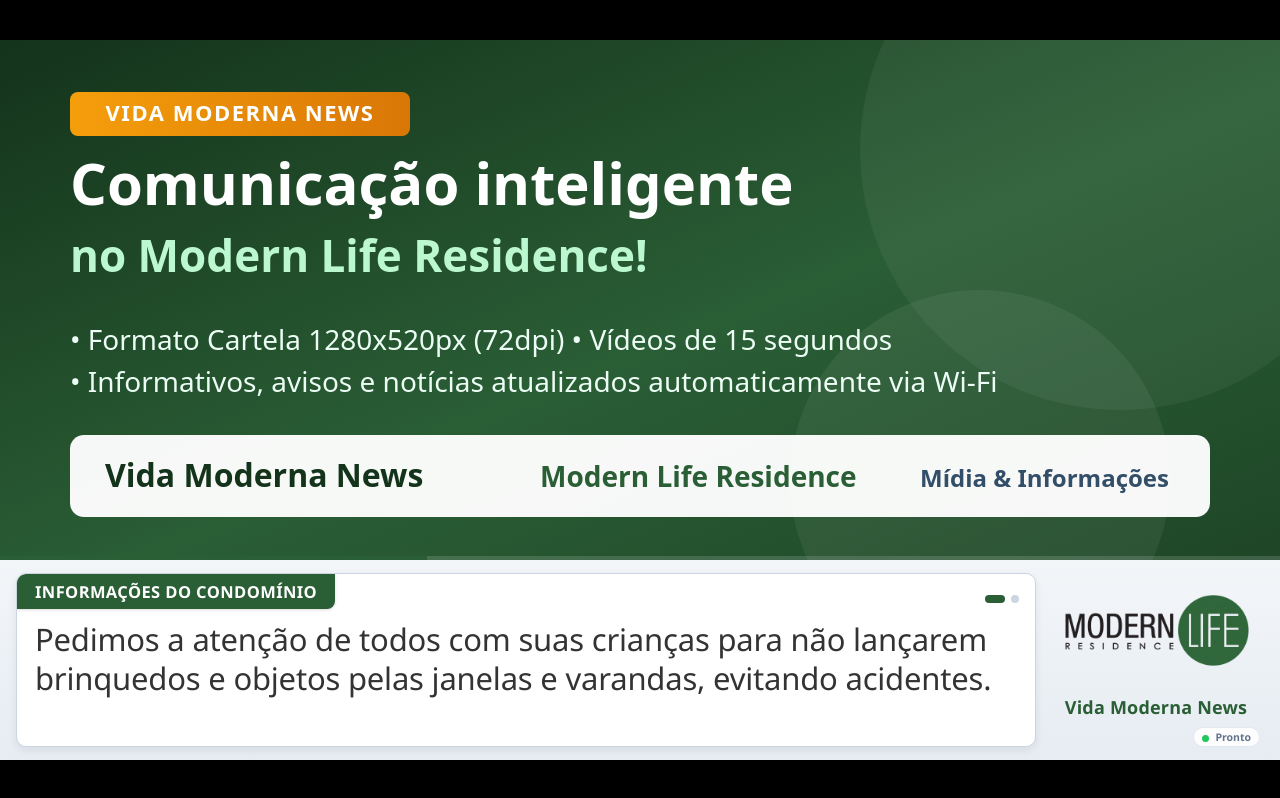
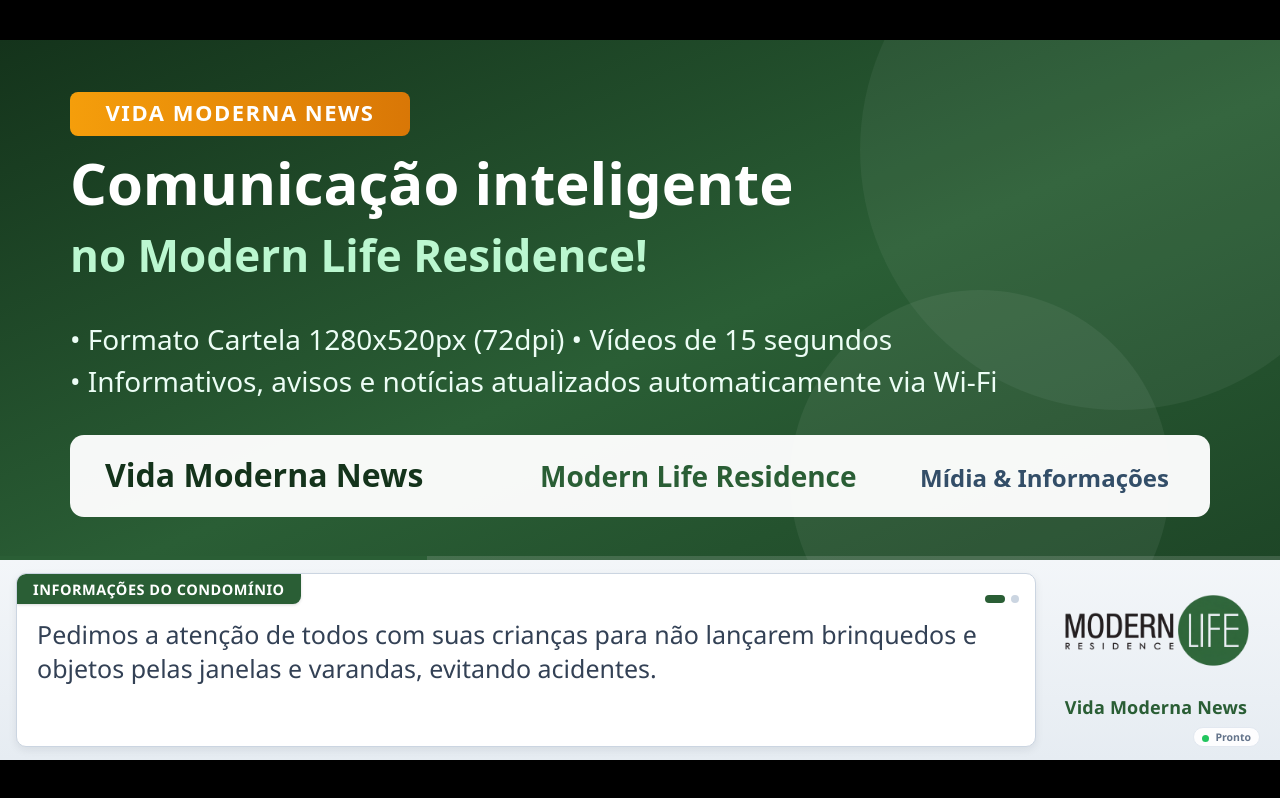
Before and after one commit to alescristao-cpu/vida-moderna-news, a website: page index.html in a window 1280 px wide. Drawn offline with Linux system fonts and the light colour scheme; no server answers.

Commit message:
Refine notice card font size and line spacing for better visual comfort

```diff
--- a/css/player.css
+++ b/css/player.css
@@ -252,18 +252,18 @@ body.hide-cursor * {
 #notice-header-row {
   position: relative;
   width: 100%;
-  height: 36px;
+  height: 34px;
 }
 
 #notice-badge {
   display: inline-block;
   background: #2a5e35;
   color: #ffffff;
-  font-size: 16.5px;
+  font-size: 14.5px;
   font-weight: 700;
   text-transform: uppercase;
-  letter-spacing: 0.4px;
-  padding: 6px 18px;
+  letter-spacing: 0.5px;
+  padding: 5px 16px;
   border-top-left-radius: 8px;
   border-bottom-right-radius: 8px;
   box-shadow: 0 1px 3px rgba(0, 0, 0, 0.15);
@@ -295,22 +295,22 @@ body.hide-cursor * {
 
 #notice-body {
   position: absolute;
-  top: 38px;
+  top: 34px;
   left: 0;
   right: 0;
   bottom: 0;
-  padding: 8px 24px 12px 18px;
+  padding: 10px 26px 12px 20px;
   overflow: hidden;
 }
 
 #notice-text {
   font-family: 'Segoe UI', Roboto, Arial, sans-serif;
-  font-size: 31px;
+  font-size: 25px;
   font-weight: 500;
-  color: #333333;
-  line-height: 1.25;
-  letter-spacing: -0.2px;
-  max-height: 120px;
+  color: #334155;
+  line-height: 1.34;
+  letter-spacing: 0px;
+  max-height: 124px;
   overflow: hidden;
   -webkit-transition: opacity 0.35s ease;
   transition: opacity 0.35s ease;
--- a/index.html
+++ b/index.html
@@ -12,12 +12,12 @@
   <meta name="browsermode" content="application">
   <title>Vida Moderna News - Player Android (1280x720)</title>
   <link rel="manifest" href="manifest.json">
-  <link rel="icon" sizes="192x192" href="assets/logo-modern-life.png?v=9">
-  <link rel="apple-touch-icon" href="assets/logo-modern-life.png?v=9">
+  <link rel="icon" sizes="192x192" href="assets/logo-modern-life.png?v=10">
+  <link rel="apple-touch-icon" href="assets/logo-modern-life.png?v=10">
   <meta http-equiv="Cache-Control" content="no-cache, no-store, must-revalidate">
   <meta http-equiv="Pragma" content="no-cache">
   <meta http-equiv="Expires" content="0">
-  <link rel="stylesheet" href="css/player.css?v=9">
+  <link rel="stylesheet" href="css/player.css?v=10">
 </head>
 <body>
   <!-- Botão flutuante que some sozinho assim que entra em Modo Apresentação (Tela Cheia sem barra de endereços) -->
@@ -68,7 +68,7 @@
 
         <!-- Assinatura Vida Moderna News + Logo Modern Life Residence (Clique abre menu do aparelho/admin) -->
         <div id="brand-column" title="Toque para configurar o aparelho ou abrir o Painel Vida Moderna News">
-          <img id="brand-logo" src="assets/logo-modern-life.png?v=9" alt="Modern Life Residence - Vida Moderna News">
+          <img id="brand-logo" src="assets/logo-modern-life.png?v=10" alt="Modern Life Residence - Vida Moderna News">
           <div id="brand-phone">Vida Moderna News</div>
           <div id="sync-status-pill">
             <span id="wifi-dot" class="wifi-dot online"></span>
@@ -126,8 +126,8 @@
     </div>
   </div>
 
-  <script src="js/cloud-config.js?v=9"></script>
-  <script src="js/db.js?v=9"></script>
-  <script src="js/player.js?v=9"></script>
+  <script src="js/cloud-config.js?v=10"></script>
+  <script src="js/db.js?v=10"></script>
+  <script src="js/player.js?v=10"></script>
 </body>
 </html>
--- a/js/player.js
+++ b/js/player.js
@@ -415,9 +415,17 @@
     var recado = activeRecados[currentRecadoIndex];
 
     var applyRecadoContent = function () {
+      var textoStr = recado.texto || '';
       noticeBadgeEl.textContent = recado.titulo || 'INFORMAÇÕES DO CONDOMÍNIO';
       noticeBadgeEl.style.backgroundColor = recado.corEtiqueta || '#2a5e35';
-      noticeTextEl.textContent = recado.texto || '';
+      noticeTextEl.textContent = textoStr;
+      if (textoStr.length > 180) {
+        noticeTextEl.style.fontSize = '21px';
+      } else if (textoStr.length > 135) {
+        noticeTextEl.style.fontSize = '23px';
+      } else {
+        noticeTextEl.style.fontSize = '25px';
+      }
       renderNoticeDots();
       noticeTextEl.className = '';
     };
--- a/public/css/player.css
+++ b/public/css/player.css
@@ -252,18 +252,18 @@ body.hide-cursor * {
 #notice-header-row {
   position: relative;
   width: 100%;
-  height: 36px;
+  height: 34px;
 }
 
 #notice-badge {
   display: inline-block;
   background: #2a5e35;
   color: #ffffff;
-  font-size: 16.5px;
+  font-size: 14.5px;
   font-weight: 700;
   text-transform: uppercase;
-  letter-spacing: 0.4px;
-  padding: 6px 18px;
+  letter-spacing: 0.5px;
+  padding: 5px 16px;
   border-top-left-radius: 8px;
   border-bottom-right-radius: 8px;
   box-shadow: 0 1px 3px rgba(0, 0, 0, 0.15);
@@ -295,22 +295,22 @@ body.hide-cursor * {
 
 #notice-body {
   position: absolute;
-  top: 38px;
+  top: 34px;
   left: 0;
   right: 0;
   bottom: 0;
-  padding: 8px 24px 12px 18px;
+  padding: 10px 26px 12px 20px;
   overflow: hidden;
 }
 
 #notice-text {
   font-family: 'Segoe UI', Roboto, Arial, sans-serif;
-  font-size: 31px;
+  font-size: 25px;
   font-weight: 500;
-  color: #333333;
-  line-height: 1.25;
-  letter-spacing: -0.2px;
-  max-height: 120px;
+  color: #334155;
+  line-height: 1.34;
+  letter-spacing: 0px;
+  max-height: 124px;
   overflow: hidden;
   -webkit-transition: opacity 0.35s ease;
   transition: opacity 0.35s ease;
```
Also changed, not shown: admin.html (+7 -7 lines), public/admin.html (+7 -7 lines), public/index.html (+7 -7 lines), public/js/player.js (+9 -1 lines).
